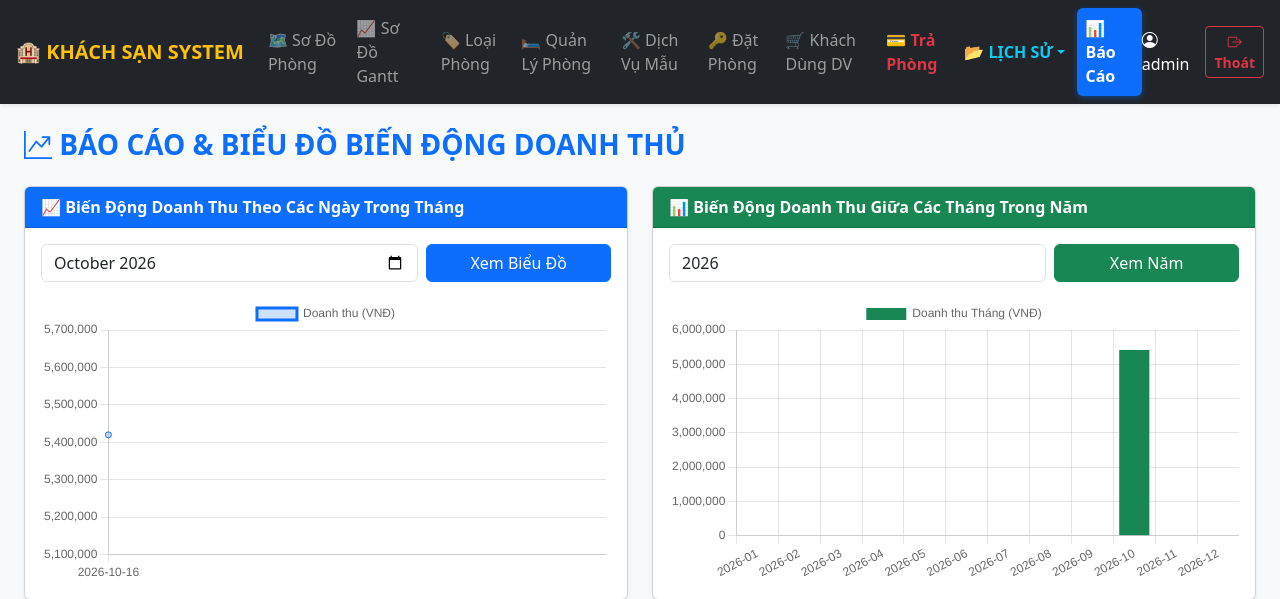
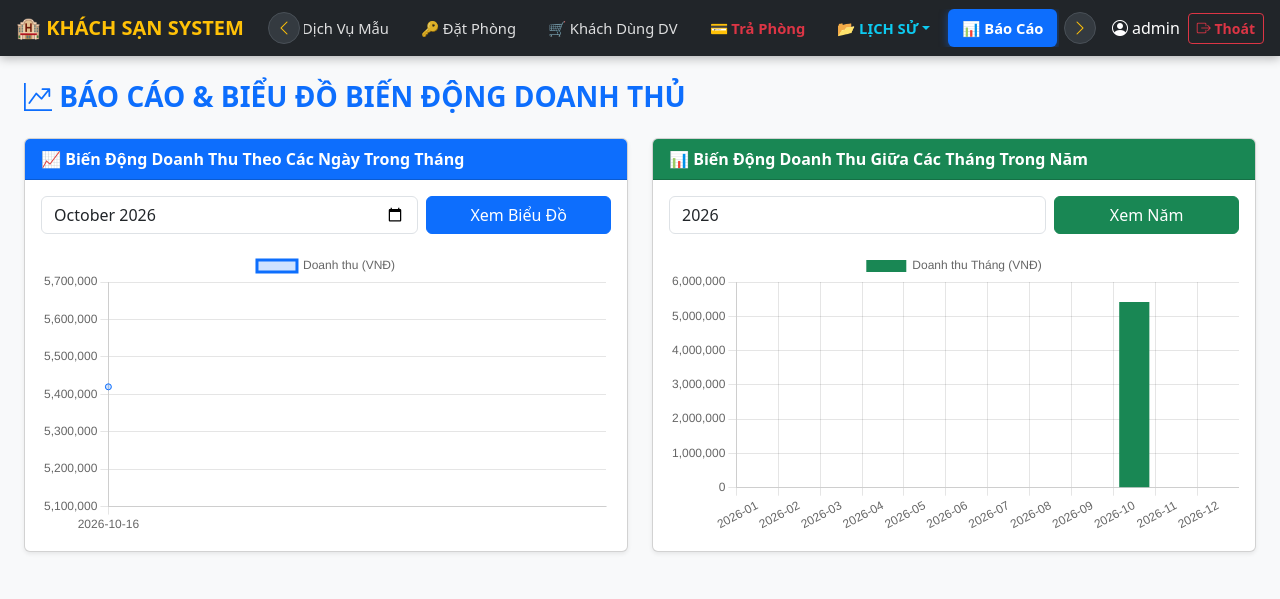
Before and after one commit to HoangVu-Dev/Hotel-Management-System-App, a Flask app: page /bao-cao in a window 1280 px wide. Shown: the top 599 px of the page. Run offline with Flask 3, Linux system fonts and the light colour scheme; the visitor is signed in with stand-in values (Sample User, id 1).

Commit message:
Update navbar with horizontal scrolling controls

```diff
--- a/app.py
+++ b/app.py
@@ -302,7 +302,18 @@ def webhook_sepay():
                 qlks.xac_nhan_thanh_toan(phieu.phong.ma_phong, phuong_thuc="Chuyển khoản VietinBank (SePay Auto)")
                 return jsonify({"status": "success"})
     return jsonify({"status": "ignored"})
+# API kiểm tra trạng thái thanh toán realtime cho giao diện Web
+@app.route("/api/check-payment-status/<ma_phong>")
+def api_check_payment_status(ma_phong):
+    # Tìm phiếu thuê của phòng này
+    phieu = qlks.tim_phieu_hien_tai(ma_phong)
 
+    # Nếu không còn phiếu chưa thanh toán (tức SePay đã gạch nợ thành công) -> Trả về paid: True
+    if not phieu:
+        return jsonify({"paid": True})
+
+    # Nếu vẫn còn phiếu chưa thanh toán -> Trả về paid: False
+    return jsonify({"paid": False})
 # --- 9. TRA CỨU LỊCH SỬ ---
 @app.route("/ls-datphong")
 @login_required
--- a/templates/layout.html
+++ b/templates/layout.html
@@ -8,75 +8,156 @@
     <link rel="stylesheet" href="https://cdn.jsdelivr.net/npm/bootstrap-icons@1.11.0/font/bootstrap-icons.css">
     <script src="https://cdn.jsdelivr.net/npm/chart.js"></script>
     <style>
-        /* Tối ưu hiệu ứng phát sáng cho nút đang active trên Navbar */
-        .nav-link.active-item {
+        /* Đảm bảo Navbar luôn cố định ở top */
+        .custom-navbar {
+            position: sticky;
+            top: 0;
+            z-index: 1030;
+            background-color: #212529;
+            box-shadow: 0 2px 10px rgba(0,0,0,0.3);
+        }
+
+        /* Container chứa các nút menu có khả năng cuộn ngang */
+        .nav-scroll-container {
+            display: flex;
+            align-items: center;
+            overflow-x: auto;
+            scroll-behavior: smooth;
+            white-space: nowrap;
+            -ms-overflow-style: none;  /* IE and Edge */
+            scrollbar-width: none;  /* Firefox */
+        }
+
+        /* Ẩn thanh cuộn mặc định của trình duyệt cho đẹp mắt */
+        .nav-scroll-container::-webkit-scrollbar {
+            display: none;
+        }
+
+        /* Tối ưu style cho các nút menu */
+        .nav-scroll-container .nav-link {
+            display: inline-block;
+            white-space: nowrap;
+            padding: 8px 14px !important;
+            margin: 0 2px;
+            color: rgba(255,255,255,0.85);
+            font-size: 0.92rem;
+            transition: all 0.2s ease-in-out;
+        }
+
+        /* Nút đang được chọn phát sáng rực rỡ */
+        .nav-scroll-container .nav-link.active-item {
             background-color: #0d6efd !important;
             color: #ffffff !important;
             font-weight: bold !important;
             border-radius: 6px;
-            box-shadow: 0px 2px 6px rgba(13, 110, 253, 0.4);
+            box-shadow: 0px 2px 8px rgba(13, 110, 253, 0.5);
         }
-        .nav-link:hover {
+
+        .nav-scroll-container .nav-link:hover {
             color: #ffc107 !important;
+            background-color: rgba(255,255,255,0.1);
+            border-radius: 6px;
+        }
+
+        /* Nút mũi tên chuyển hướng < và > */
+        .scroll-btn {
+            background-color: #343a40;
+            color: #ffc107;
+            border: 1px solid #495057;
+            border-radius: 50%;
+            width: 32px;
+            height: 32px;
+            display: flex;
+            align-items: center;
+            justify-content: center;
+            cursor: pointer;
+            flex-shrink: 0;
+            z-index: 10;
+            transition: all 0.2s;
+        }
+
+        .scroll-btn:hover {
+            background-color: #ffc107;
+            color: #212529;
         }
     </style>
 </head>
 <body class="bg-light">
-    <!-- Navbar Navigation Cân Đối -->
-    <nav class="navbar navbar-expand-xl navbar-dark bg-dark shadow-sm">
-        <div class="container-fluid px-3">
-            <a class="navbar-brand fw-bold text-warning fs-5 me-3" href="/">🏨 KHÁCH SẠN SYSTEM</a>
-            <button class="navbar-toggler" type="button" data-bs-toggle="collapse" data-bs-target="#navbarNav">
-                <span class="navbar-toggler-icon"></span>
+    <!-- Navbar Cố Định Trên Cùng Nằm Ngang -->
+    <nav class="navbar navbar-dark custom-navbar py-2">
+        <div class="container-fluid px-3 d-flex align-items-center justify-content-between flex-nowrap">
+
+            <!-- 1. Logo Thương Hiệu -->
+            <a class="navbar-brand fw-bold text-warning fs-5 me-3 flex-shrink-0" href="/">
+                🏨 KHÁCH SẠN SYSTEM
+            </a>
+
+            <!-- 2. Thanh Menu Ngang Có Mũi Tên Cuộn Qua Lại -->
+            <div class="d-flex align-items-center overflow-hidden mx-2 flex-grow-1">
+                <!-- Nút Cuộn Trái < -->
+                <button class="scroll-btn me-1" id="btnScrollLeft" title="Cuộn sang trái" onclick="scrollNav(-200)">
+                    <i class="bi bi-chevron-left"></i>
                 </button>
-            <div class="collapse navbar-collapse" id="navbarNav">
-                <ul class="navbar-nav me-auto mb-2 mb-lg-0 align-items-center gap-1">
+
+                <!-- Thư mục chứa các chức năng dạng hàng ngang -->
+                <div class="nav-scroll-container flex-grow-1" id="navScrollBox">
+                    <ul class="nav flex-nowrap align-items-center mb-0 p-0">
                         <li class="nav-item">
-                        <a class="nav-link px-2 {% if request.path == '/' %}active-item{% endif %}" href="/">🗺️ Sơ Đồ Phòng</a>
+                            <a class="nav-link {% if request.path == '/' %}active-item{% endif %}" href="/">🗺️ Sơ Đồ Phòng</a>
                         </li>
                         <li class="nav-item">
-                        <a class="nav-link px-2 {% if request.path == '/so-do-gantt' %}active-item{% endif %}" href="/so-do-gantt">📈 Sơ Đồ Gantt</a>
+                            <a class="nav-link {% if request.path == '/so-do-gantt' %}active-item{% endif %}" href="/so-do-gantt">📈 Sơ Đồ Gantt</a>
                         </li>
                         <li class="nav-item">
-                        <a class="nav-link px-2 {% if request.path == '/loai-phong' %}active-item{% endif %}" href="/loai-phong">🏷️ Loại Phòng</a>
+                            <a class="nav-link {% if request.path == '/loai-phong' %}active-item{% endif %}" href="/loai-phong">🏷️ Loại Phòng</a>
                         </li>
                         <li class="nav-item">
-                        <a class="nav-link px-2 {% if request.path == '/phong' %}active-item{% endif %}" href="/phong">🛏️ Quản Lý Phòng</a>
+                            <a class="nav-link {% if request.path == '/phong' %}active-item{% endif %}" href="/phong">🛏️ Quản Lý Phòng</a>
                         </li>
                         <li class="nav-item">
-                        <a class="nav-link px-2 {% if request.path == '/dich-vu' %}active-item{% endif %}" href="/dich-vu">🛠️ Dịch Vụ Mẫu</a>
+                            <a class="nav-link {% if request.path == '/dich-vu' %}active-item{% endif %}" href="/dich-vu">🛠️ Dịch Vụ Mẫu</a>
                         </li>
                         <li class="nav-item">
-                        <a class="nav-link px-2 {% if request.path == '/hientai-datphong' %}active-item{% endif %}" href="/hientai-datphong">🔑 Đặt Phòng</a>
+                            <a class="nav-link {% if request.path == '/hientai-datphong' %}active-item{% endif %}" href="/hientai-datphong">🔑 Đặt Phòng</a>
                         </li>
                         <li class="nav-item">
-                        <a class="nav-link px-2 {% if request.path == '/hientai-sudung-dv' %}active-item{% endif %}" href="/hientai-sudung-dv">🛒 Khách Dùng DV</a>
+                            <a class="nav-link {% if request.path == '/hientai-sudung-dv' %}active-item{% endif %}" href="/hientai-sudung-dv">🛒 Khách Dùng DV</a>
                         </li>
                         <li class="nav-item">
-                        <a class="nav-link px-2 text-danger fw-bold {% if request.path == '/tra-phong' %}active-item{% endif %}" href="/tra-phong">💳 Trả Phòng</a>
+                            <a class="nav-link text-danger fw-bold {% if request.path == '/tra-phong' %}active-item{% endif %}" href="/tra-phong">💳 Trả Phòng</a>
                         </li>
 
-                    <!-- DROPDOWN TRA CỨU LỊCH SỬ -->
+                        <!-- Dropdown Tra Cứu Lịch Sử -->
                         <li class="nav-item dropdown">
-                        <a class="nav-link dropdown-toggle text-info fw-bold px-2 {% if request.path.startswith('/ls-') %}active-item{% endif %}" href="#" data-bs-toggle="dropdown">📂 LỊCH SỬ</a>
-                        <ul class="dropdown-menu shadow">
-                            <li><a class="dropdown-item {% if request.path == '/ls-datphong' %}fw-bold text-primary{% endif %}" href="/ls-datphong">📋 Lịch Sử Đặt Phòng</a></li>
-                            <li><a class="dropdown-item {% if request.path == '/ls-sudung-dv' %}fw-bold text-primary{% endif %}" href="/ls-sudung-dv">🛒 Lịch Sử Dùng Dịch Vụ</a></li>
-                            <li><a class="dropdown-item {% if request.path == '/ls-hoadon' %}fw-bold text-primary{% endif %}" href="/ls-hoadon">🧾 Lịch Sử Hóa Đơn</a></li>
+                            <a class="nav-link dropdown-toggle text-info fw-bold {% if request.path.startswith('/ls-') %}active-item{% endif %}" href="#" data-bs-toggle="dropdown">📂 LỊCH SỬ</a>
+                            <ul class="dropdown-menu dropdown-menu-dark shadow">
+                                <li><a class="dropdown-item {% if request.path == '/ls-datphong' %}active fw-bold{% endif %}" href="/ls-datphong">📋 Lịch Sử Đặt Phòng</a></li>
+                                <li><a class="dropdown-item {% if request.path == '/ls-sudung-dv' %}active fw-bold{% endif %}" href="/ls-sudung-dv">🛒 Lịch Sử Sử Dụng DV</a></li>
+                                <li><a class="dropdown-item {% if request.path == '/ls-hoadon' %}active fw-bold{% endif %}" href="/ls-hoadon">🧾 Lịch Sử Hóa Đơn</a></li>
                             </ul>
                         </li>
                         <li class="nav-item">
-                        <a class="nav-link px-2 {% if request.path == '/bao-cao' %}active-item{% endif %}" href="/bao-cao">📊 Báo Cáo</a>
+                            <a class="nav-link {% if request.path == '/bao-cao' %}active-item{% endif %}" href="/bao-cao">📊 Báo Cáo</a>
                         </li>
                     </ul>
-                <div class="d-flex align-items-center ms-auto">
-                    <span class="text-white me-3"><i class="bi bi-person-circle"></i> admin</span>
-                    <a href="/logout" class="btn btn-outline-danger btn-sm fw-bold"><i class="bi bi-box-arrow-right"></i> Thoát</a>
                 </div>
+
+                <!-- Nút Cuộn Phải > -->
+                <button class="scroll-btn ms-1" id="btnScrollRight" title="Cuộn sang phải" onclick="scrollNav(200)">
+                    <i class="bi bi-chevron-right"></i>
+                </button>
             </div>
+
+            <!-- 3. Khung Người Dùng & Nút Thoát -->
+            <div class="d-flex align-items-center ms-2 flex-shrink-0">
+                <span class="text-white me-2 d-none d-sm-inline"><i class="bi bi-person-circle"></i> admin</span>
+                <a href="/logout" class="btn btn-outline-danger btn-sm fw-bold px-2 py-1"><i class="bi bi-box-arrow-right"></i> Thoát</a>
+            </div>
+
         </div>
     </nav>
 
+    <!-- Nội dung chính của các trang -->
     <div class="container-fluid px-4 py-4">
         {% with messages = get_flashed_messages(with_categories=true) %}
           {% if messages %}
@@ -93,6 +174,21 @@
     </div>
 
     <script src="https://cdn.jsdelivr.net/npm/bootstrap@5.3.0/dist/js/bootstrap.bundle.min.js"></script>
+    <script>
+        // Hàm cuộn ngang thanh menu khi nhấn nút < hoặc >
+        function scrollNav(amount) {
+            const container = document.getElementById('navScrollBox');
+            container.scrollBy({ left: amount, behavior: 'smooth' });
+        }
+
+        // Tự động cuộn đến nút đang Active khi tải trang
+        window.addEventListener('DOMContentLoaded', () => {
+            const activeItem = document.querySelector('.nav-scroll-container .active-item');
+            if (activeItem) {
+                activeItem.scrollIntoView({ behavior: 'smooth', inline: 'center', block: 'nearest' });
+            }
+        });
+    </script>
     {% block scripts %}{% endblock %}
 </body>
 </html>
```
Also changed, not shown: services.py (+10 -1 lines). Lines whose indentation alone changed are shown as unchanged.
